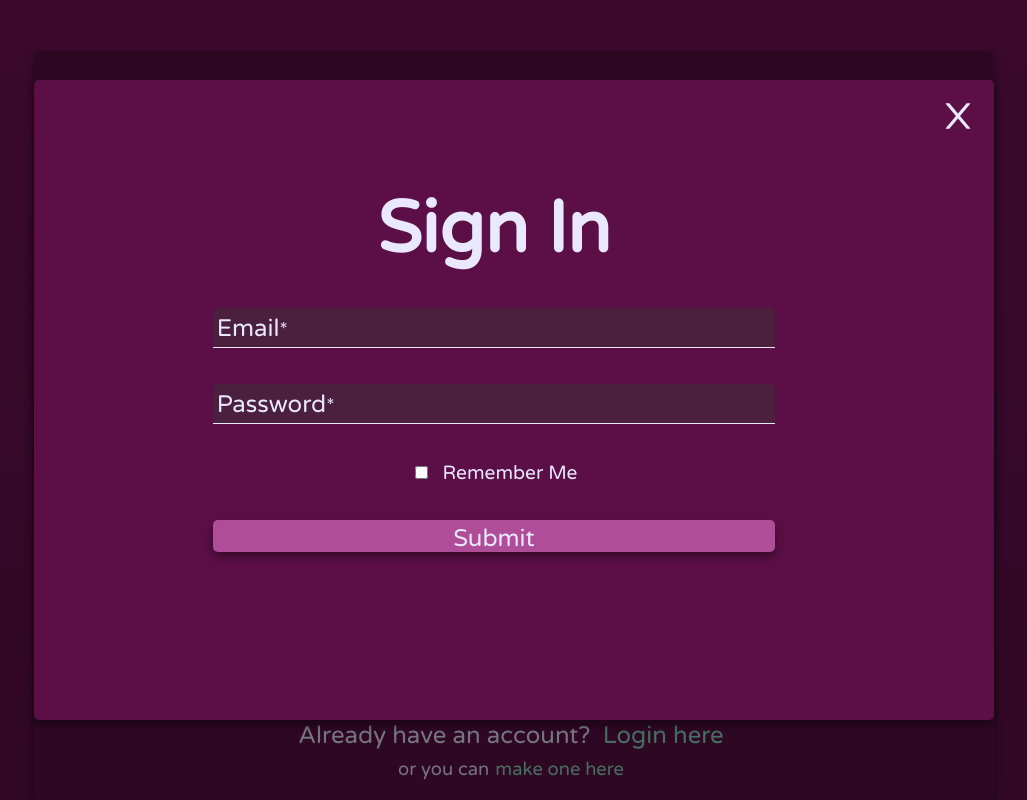
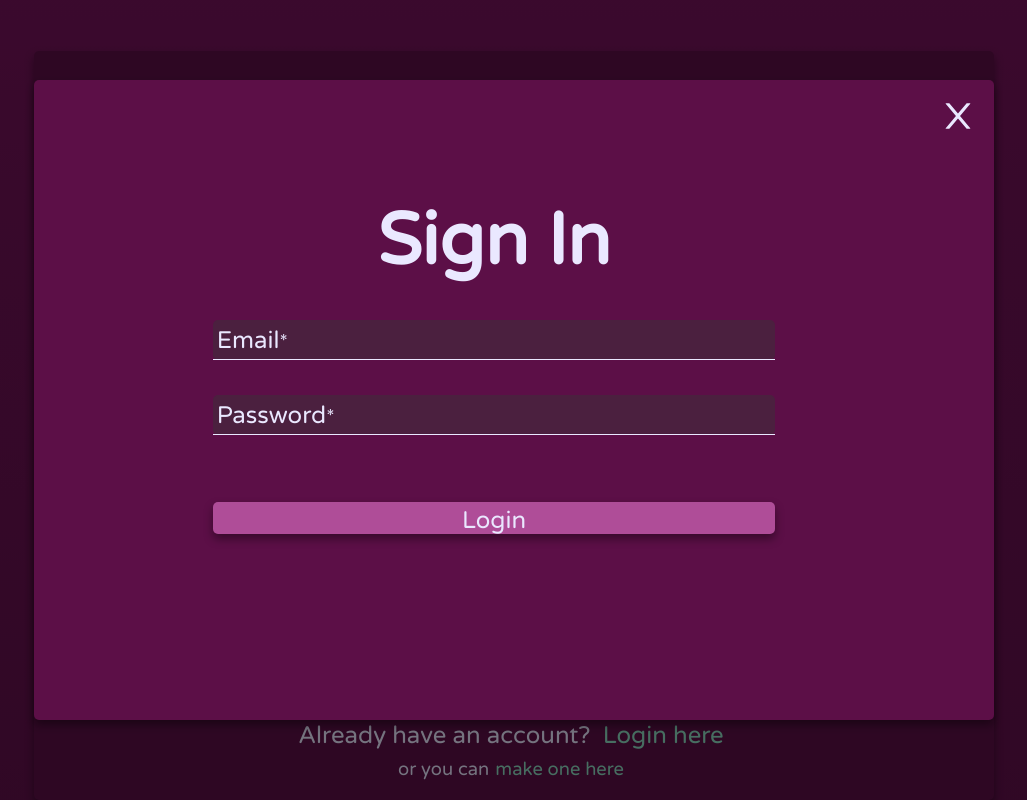
Before and after one commit to Friendfrie77/Period_Tracker, a React (Create React App) app in the folder frontend/: page / in a window 1280 px wide. Both pictures are taken after a click on the button "Login here". Shown: the part 109-909 px from the top of the page, without its empty margins (126-1153 px from the left). Built offline with nearby package versions, Linux system fonts and the light colour scheme.

Commit message:
last changes before grading

```diff
--- a/frontend/src/pages/loginPage/Login.jsx
+++ b/frontend/src/pages/loginPage/Login.jsx
@@ -85,11 +85,11 @@ function Login(props){
                                 </div>
                             )}
                         </Field>
-                        <div className='remember-me'>
+                        {/* <div className='remember-me'>
                             <input type='checkbox' id='remember' name='chkbox'></input>
                             <label htmlFor='chkbox'>Remember Me</label>
-                        </div>
-                        <button type='submit' disabled={submitting}>Submit</button>
+                        </div> */}
+                        <button type='submit' disabled={submitting}>Login</button>
                     </form>
                 )}
             />
```
Also changed, not shown: 8 other files (tests, documents, lock files or other folders).
